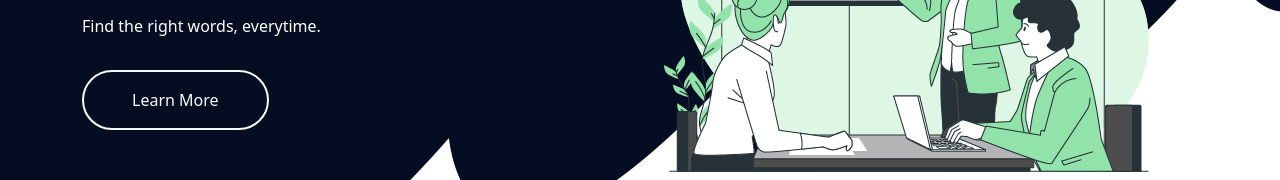
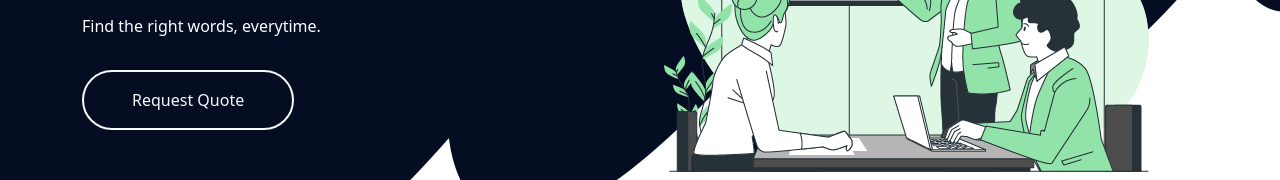
Before and after one commit to Kholane/The-Word-Firm, a plain HTML site: page index.html in a window 1280 px wide. Shown: the part 437-617 px from the top of the page. Drawn offline with nearby package versions, Linux system fonts and the light colour scheme.

Commit message:
add request quote button

```diff
--- a/index.html
+++ b/index.html
@@ -38,7 +38,7 @@
                     <div class="col-lg-6 text-center text-lg-start">
                         <h1 class="text-white mb-4 animated zoomIn">The Word Firm. We provide SEO, Copywritting and Other Creative Writing Services.</h1>
                         <p class="text-white pb-3 animated zoomIn">Find the right words, everytime.</p>
-                        <a href="service.html" class="btn btn-outline-light rounded-pill border-2 py-3 px-5 animated slideInRight">Learn More</a>
+                        <a href="contact.html" class="btn btn-outline-light rounded-pill border-2 py-3 px-5 animated slideInRight">Request Quote</a>
                     </div>
                     <div class="col-lg-6 text-center text-lg-start">
                         <img class="img-fluid animated zoomIn" src="img/hero.png" alt="">
```
